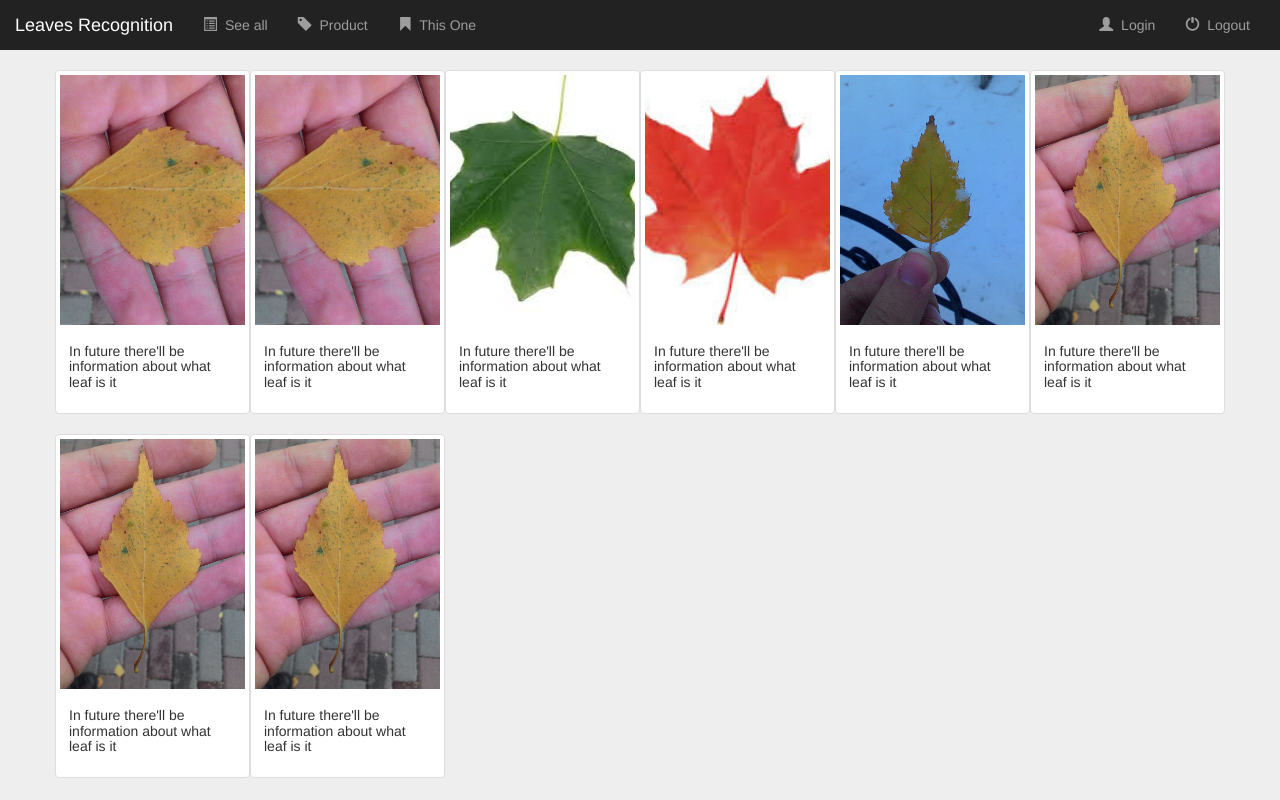
After one commit to ripiuk/leaves_recognition, a Django app: page /show_all/ in a window 1280 px wide. The commit adds this page. Run offline with Django 3.2, Linux system fonts and the light colour scheme; data comes from the database, SQL or seed files in the repository; some libraries are stand-ins or nearby versions.

Commit message:
with show all, before change model

```diff
--- a/recognition/static/recognition/chart.js
+++ b/recognition/static/recognition/chart.js
@@ -6,7 +6,7 @@ var ctx = document.getElementById("myDoughnutChart");
                     ],
                     datasets: [
                         {
-                            data: [{{first_score}}*100, {{second_score}}*100],
+                            data: [100, 100],
                             backgroundColor: [
                                 "#FF6384",
                                 "#36A2EB"
--- a/recognition/static/recognition/index.css
+++ b/recognition/static/recognition/index.css
@@ -39,6 +39,9 @@ body{
     max-height: 600px;
     max-width: 100%;
 }
+.img-show{
+    height:100%;
+}
 .fileUpload {
     position: relative;
     overflow: hidden;
--- /dev/null
+++ b/recognition/templates/recognition/show_all.html
@@ -0,0 +1,22 @@
+{% extends 'recognition/template.html' %}
+{% block title %}SAll Images{% endblock %}
+{% block body %}
+
+<div class="container" style="margin-top:20px;">
+    <div class="row" >
+        {% for image in all_images %}
+
+        <div class="col-sm-4 col-lg-2 thumbnail">
+            <a href="{% url 'recognition:recognition_image_upload' id=image.id %}">
+            <img src="{{image.image.url}}" class="img-responsive img-show" style="display: block;object-fit: cover;height: 250px; width:100%">
+            <div class="caption">
+                <h5>In future there'll be information about what leaf is it</h5>
+            </div>
+                </a>
+        </div>
+        {% endfor %}
+
+    </div>
+</div>
+
+{% endblock %}
--- a/recognition/templates/recognition/template.html
+++ b/recognition/templates/recognition/template.html
@@ -7,7 +7,7 @@
     <link rel="stylesheet" href="https://maxcdn.bootstrapcdn.com/bootstrap/3.3.7/css/bootstrap.min.css" >
     <link rel="stylesheet", type="text/css" href="{% static 'recognition/index.css'%}">
     <script src="https://cdnjs.cloudflare.com/ajax/libs/Chart.js/2.4.0/Chart.min.js"></script>
-    <script src="{% static 'recognition/chart.js'%}"></script>
+    <!--<script src="{% static 'recognition/chart.js'%}"></script>-->
 </head>
 <body>
 <nav class="navbar navbar-inverse">
@@ -26,7 +26,7 @@
 
             <ui class="nav navbar-nav">
                 <li class="{% block category_active %} {% endblock %}">
-                    <a href="#">
+                    <a href="{% url 'recognition:show_all' %}">
                         <span class="glyphicon glyphicon-list-alt"aria-hidden="true"></span>&nbsp;
                         See all
                     </a>
--- a/recognition/urls.py
+++ b/recognition/urls.py
@@ -6,4 +6,5 @@ urlpatterns = [
     url(r'^$', views.IndexView.as_view(), name = 'index'),
     #url(r'^(?P<image_pk>[0-9]+)/$', views.ImageDetailView.as_view(), name = 'recognition_image_upload'),
     url(r'^(?P<id>\d+)/$', views.img_detail, name = 'recognition_image_upload'),
+    url(r'^show_all/$', views.ShowAll.as_view(), name='show_all'),
 ]
--- a/recognition/views.py
+++ b/recognition/views.py
@@ -52,3 +52,9 @@ def img_detail(request, id=None):
         'second_score': result[3],
     }
     return render(request, "recognition/recognition_image.html", context)
+
+class ShowAll(generic.ListView):
+    template_name = 'recognition/show_all.html'
+    context_object_name = 'all_images'
+    def get_queryset(self):
+        return RecognitionImage.objects.all()
```
Also changed, not shown: 2 other files.
